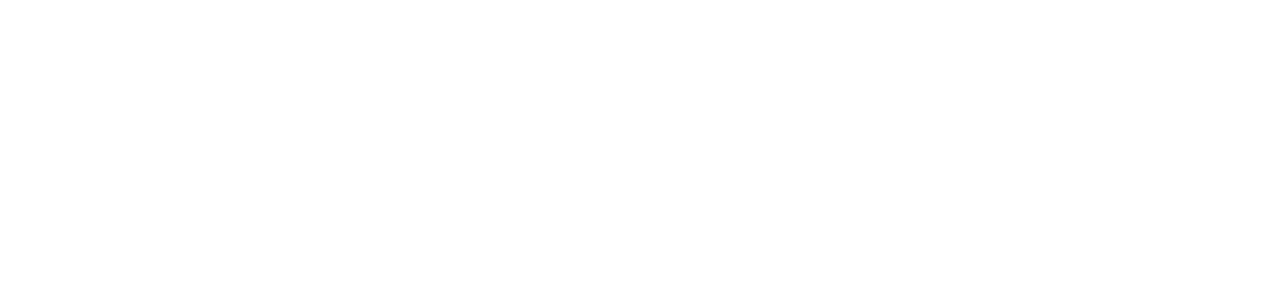
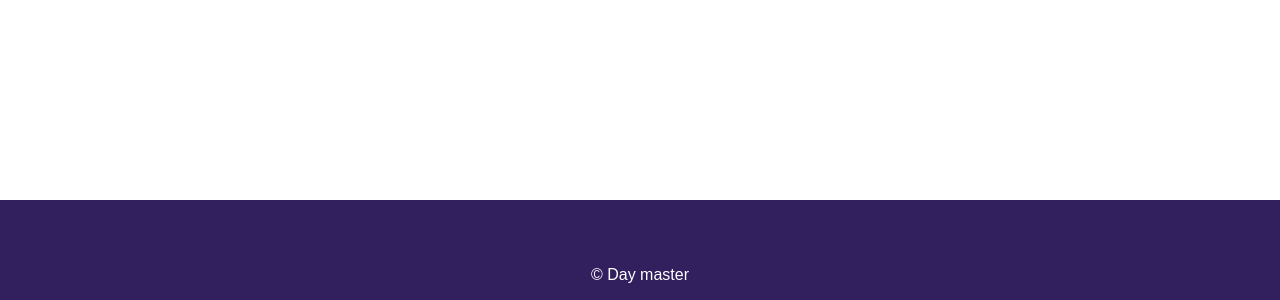
Before and after one commit to Day-Master-Hack-yeah-2023/static-sites, a React (Create React App) app: page / in a window 1280 px wide. Shown: the part 500-800 px from the top of the page. Built offline with nearby package versions, Linux system fonts and the light colour scheme.

Commit message:
feat(Layout): adding basic style

```diff
--- a/src/components/Layout/Footer/Footer.styled.tsx
+++ b/src/components/Layout/Footer/Footer.styled.tsx
@@ -1,4 +1,5 @@
 import styled from 'styled-components';
+import { defaultTheme } from '../../../provider/ThemeProvider';
 
 const FooterStyled = styled.section`
   position: absolute;
@@ -8,7 +9,7 @@
   flex-direction: column;
   align-items: center;
   justify-content: flex-end;
-  background: black;
+  background: ${({ theme }) => (theme as typeof defaultTheme).item};
   width: 100%;
   min-height: 100px;
   padding: 16px;
@@ -16,7 +17,7 @@
 `;
 
 const FooterCopyRightStyled = styled.p`
-  color: red;
+  color: ${({ theme }) => (theme as typeof defaultTheme).background};
 `;
 
 export { FooterStyled, FooterCopyRightStyled };
--- a/src/components/Layout/TopNavigation/TopNavigation.styled.tsx
+++ b/src/components/Layout/TopNavigation/TopNavigation.styled.tsx
@@ -1,5 +1,6 @@
 import { Button, IconButton } from '@mui/material';
 import styled from 'styled-components';
+import { defaultTheme } from '../../../provider/ThemeProvider';
 
 const TopNavigationStyled = styled.nav`
   display: flex;
@@ -11,6 +12,7 @@
 `;
 
 const TopNavigationHeading = styled.h1`
+  color: ${({ theme }) => (theme as typeof defaultTheme).item};
   font-size: 18px;
   font-weight: 600;
 `;
--- a/src/pages/App.tsx
+++ b/src/pages/App.tsx
@@ -2,12 +2,15 @@
 import { StyledEngineProvider } from '@mui/material';
 import GLobalStyle from '../styles/globalStyles';
 import { ThemeProvider } from '../provider/ThemeProvider';
+import { Layout } from '../components/Layout';
 
 function App() {
   return (
     <StyledEngineProvider injectFirst>
       <ThemeProvider>
         <GLobalStyle />
+
+        <Layout></Layout>
       </ThemeProvider>
     </StyledEngineProvider>
   );
```
